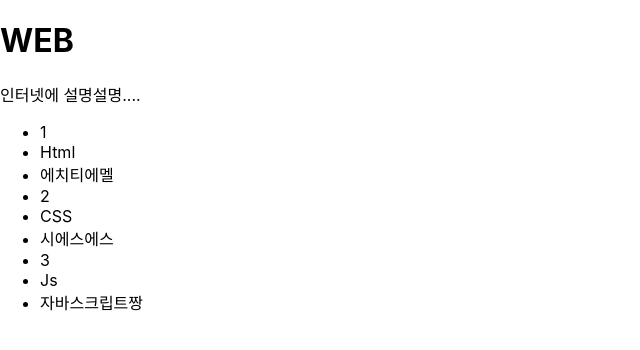
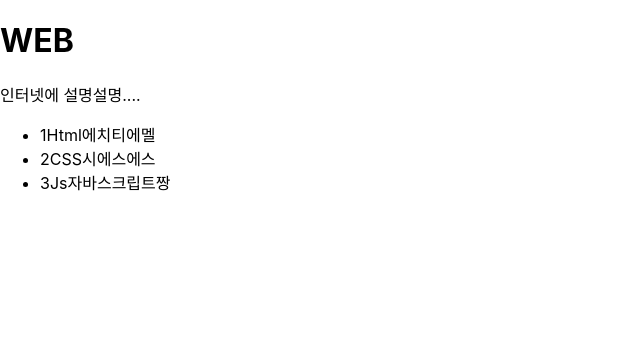
Before and after one commit to TwotheMoon/eZenReactJS, a React (Create React App) app in the folder template/: page / in a window 1280 px wide. Shown: the top 350 px of the page, without its empty margins (0-640 px from the left). Built offline with nearby package versions, Linux system fonts and the light colour scheme.

Commit message:
key 추가

```diff
--- a/template/src/App.js
+++ b/template/src/App.js
@@ -21,11 +21,11 @@ function App() {
         {
           content.map((list) => {
             return (
-              <>
-                <li>{list.id}</li>
-                <li>{list.title}</li>
-                <li>{list.desc}</li>
-              </>
+              <li key={list.id}>
+                {list.id}
+                {list.title}
+                {list.desc}
+              </li>
             );
           })
         }
```
